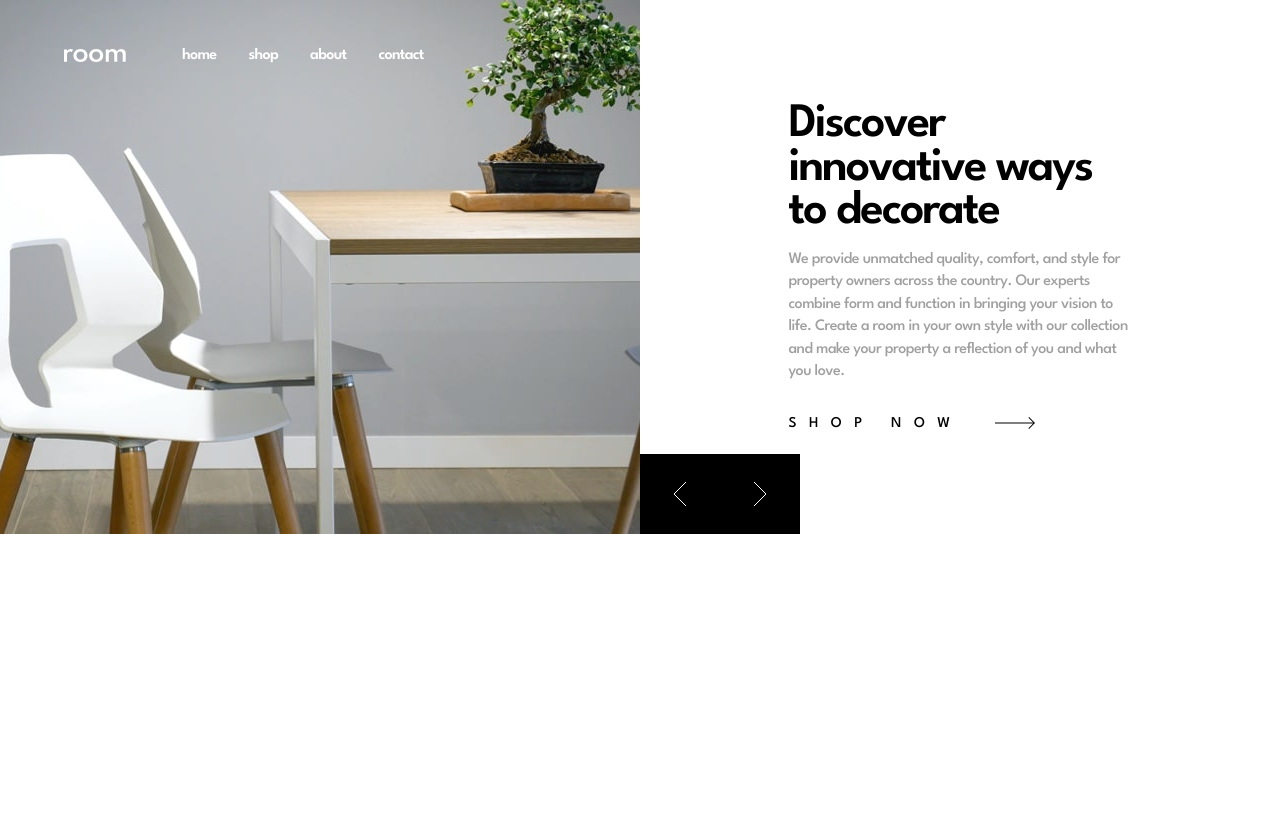
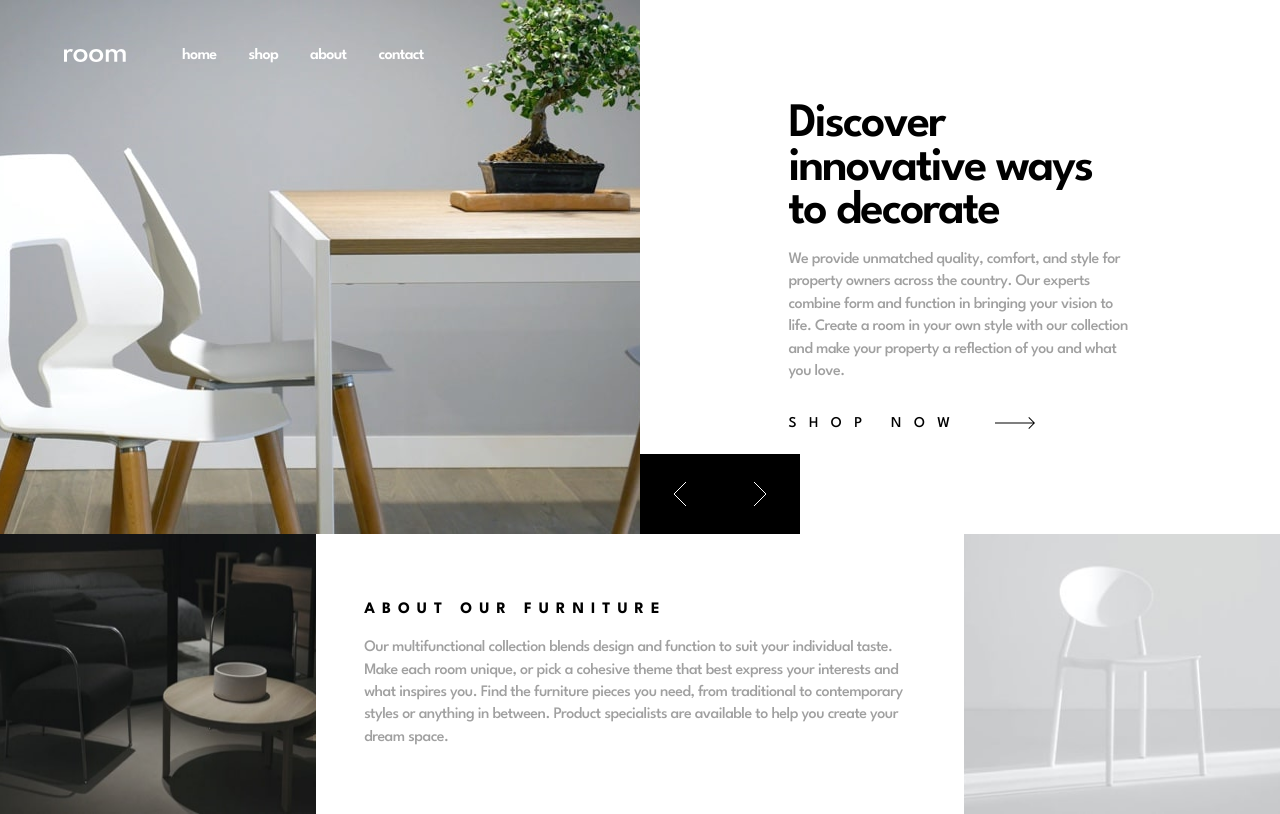
Before and after one commit to AristarhMD/room-homepage-react, a React (Vite) app: page / in a window 1280 px wide. Built offline with nearby package versions, Linux system fonts and the light colour scheme.

Commit message:
Added bottom sectrion
Added bottom section

```diff
--- a/index.html
+++ b/index.html
@@ -55,7 +55,7 @@
             }
         </style>
   </head>
-  <body>
+  <body class="min-h-screen">
     <div id="root" class="relative"></div>
     <script type="module" src="/src/main.jsx"></script>
   </body>
--- a/src/components/Content.jsx
+++ b/src/components/Content.jsx
@@ -4,7 +4,7 @@ import data from "../data.js"
 export default function Content(){
   return (
     <main>
-      <section className="relative">
+      <section className="relative mb-16 xl:mb-0">
         <div className="flex overflow-hidden">
           {data.map((item, idx) => <Article key={idx} {...item}/>)}
         </div>
@@ -18,6 +18,29 @@ export default function Content(){
           </button>
         </div>
       </section>
+
+      <section className="w-full h-full xl:h-70 flex flex-col xl:flex-row gap-12 md:gap-16 xl:gap-0 justify-center items-center">
+        <div className="w-full h-59.5 md:h-75 xl:h-full overflow-hidden">
+         <picture className="block w-full h-full">
+            <source media="(min-width:1280px )" srcSet="./images/image-about-dark.jpg" />
+            <source media="(min-width:768px )" srcSet="./images/image-about-dark-desk.jpg" />
+            <img className="w-full h-full" src="./images/image-about-dark.jpg" alt="Image of two chairs and a table in the dark" />
+            </picture>
+        </div>
+
+        <div className="mx-8 md:mx-16 xl:mx-12 text-left">
+        <p className="font-bold text-sm leading-[22px] tracking-[5.83px] text-black md:preset-3-b mb-4">ABOUT OUR FURNITURE</p>
+        <p className="preset-3-m text-grey-500">Our multifunctional collection blends design and function to suit your individual taste. Make each room unique, or pick a cohesive theme that best express your interests and what inspires you. Find the furniture pieces you need, from traditional to contemporary styles or anything in between. Product specialists are available to help you create your dream space.</p>
+        </div>
+
+        <div className="w-full h-57 md:h-61 xl:h-full overflow-hidden">
+           <picture className="block w-full h-full">
+            <source media="(min-width:1280px )" srcSet="./images/image-about-light.jpg" />
+            <source media="(min-width:768px )" srcSet="./images/image-about-light-desk.jpg" />
+            <img className="w-full h-full object-center object-cover" src="./images/image-about-light.jpg" alt="Image of white chair chair" />
+          </picture>
+        </div>
+      </section>
     </main>
   )
 }
--- a/src/components/reusable/Article.jsx
+++ b/src/components/reusable/Article.jsx
@@ -6,7 +6,7 @@ export default function Article({imageDesktop,imageSmall,alt,header,text}) {
       <div className="relative w-full h-90 md:h-100 xl:h-133.5 xl:basis-1/2 overflow-hidden">
         <picture className="block w-full h-full">
           <source media="(min-width:768px )" srcSet={imageDesktop} />
-          <img src={imageSmall} alt={alt} className="w-full h-full object-cover" />
+          <img src={imageSmall} alt={alt} className="w-full h-full object-center object-cover" />
         </picture>
       </div>
 
```
Also changed, not shown: public/images/image-about-dark-desk.jpg (added), public/images/image-about-light-desk.jpg (added).
